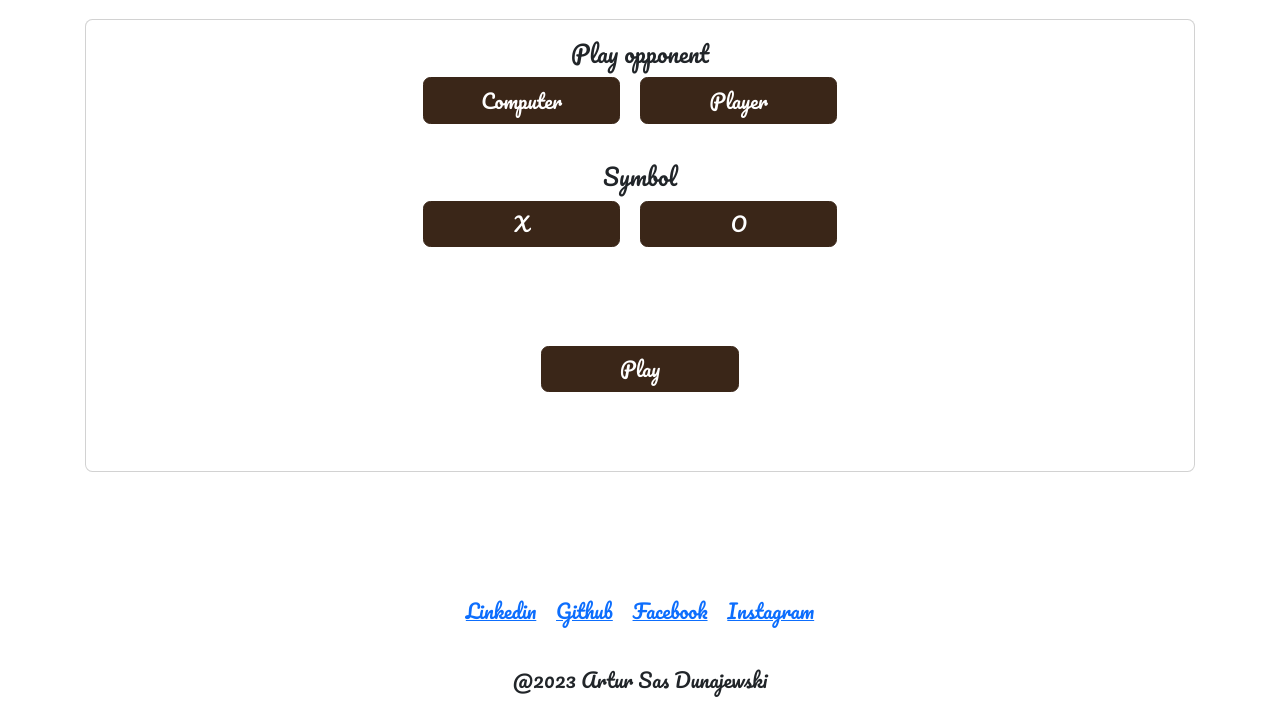
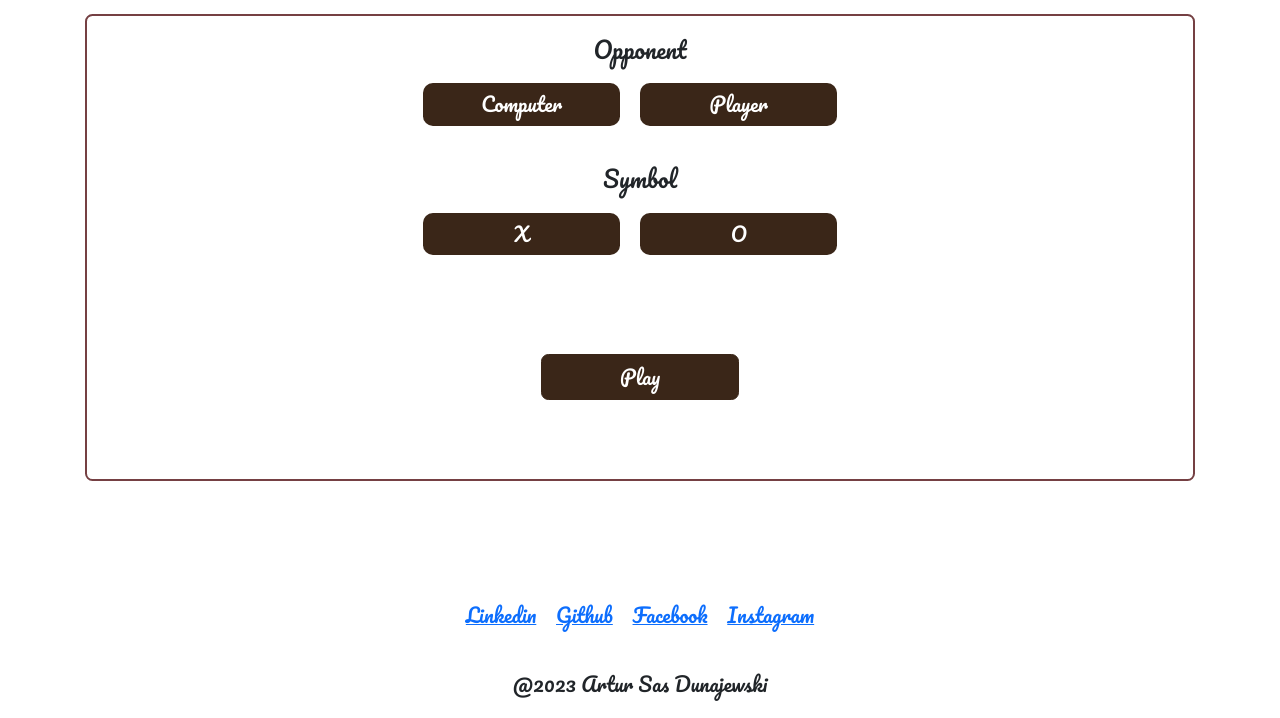
Before and after one commit to arko8919/tic-tac-toe, a React app: page / in a window 1280 px wide. Shown: the part 86-804 px from the top of the page. Built offline with nearby package versions, Linux system fonts and the light colour scheme.

Commit message:
Bootstrap buttons changed to html buttons

```diff
--- a/src/js/components/OptionsMenu.js
+++ b/src/js/components/OptionsMenu.js
@@ -2,7 +2,6 @@ import React from "react";
 import { Link } from "react-router-dom";
 
 import Container from "react-bootstrap/Container";
-import Button from "react-bootstrap/Button";
 import Card from "react-bootstrap/Card";
 import Alert from "react-bootstrap/Alert";
 
@@ -67,38 +66,34 @@ export default class OptionsMenu extends React.Component {
             <Container as="main" className="main">
                 <Card className="menu">
                     <Card.Body>
-                        <Card.Title as="h2">Play opponent</Card.Title>
-                        <Button
-                            variant="primary"
+                        <Card.Title as="h2">Opponent</Card.Title>
+                        <button
                             className={this.state.computer}
                             onClick={this.handleComputerClick}
                         >
                             Computer
-                        </Button>
-                        <Button
-                            variant="primary"
+                        </button>
+                        <button
                             className={this.state.player}
                             onClick={this.handlePlayerClick}
                         >
                             Player
-                        </Button>
+                        </button>
                     </Card.Body>
                     <Card.Body>
                         <Card.Title as="h2">Symbol</Card.Title>
-                        <Button
-                            variant="primary"
+                        <button
                             className={this.state.X}
                             onClick={this.handleXClick}
                         >
                             X
-                        </Button>
-                        <Button
-                            variant="primary"
+                        </button>
+                        <button
                             className={this.state.O}
                             onClick={this.handleOClick}
                         >
                             O
-                        </Button>
+                        </button>
                     </Card.Body>
                     <Card.Body className="play">
                         {this.props.errorProfile && (
--- a/src/js/components/optionsMenu.scss
+++ b/src/js/components/optionsMenu.scss
@@ -2,6 +2,11 @@
 
 .menu {
     text-align: center;
+    border: 2px solid $secondary;
+
+    h2 {
+        margin-bottom: 1rem;
+    }
 
     .play {
         position: relative;
@@ -11,6 +16,12 @@
     button {
         width: 10rem;
         margin-right: 1rem;
+        border: none;
+        outline: none;
+        padding: 0.5rem;
+        background-color: $primary;
+        color: $white;
+        border-radius: 0.5rem;
     }
 
     .play-btn {
@@ -19,8 +30,7 @@
     }
 
     .active {
-        background-color:
-            $neutral;
+        background-color: $neutral;
         border-color: $neutral;
     }
 
```
